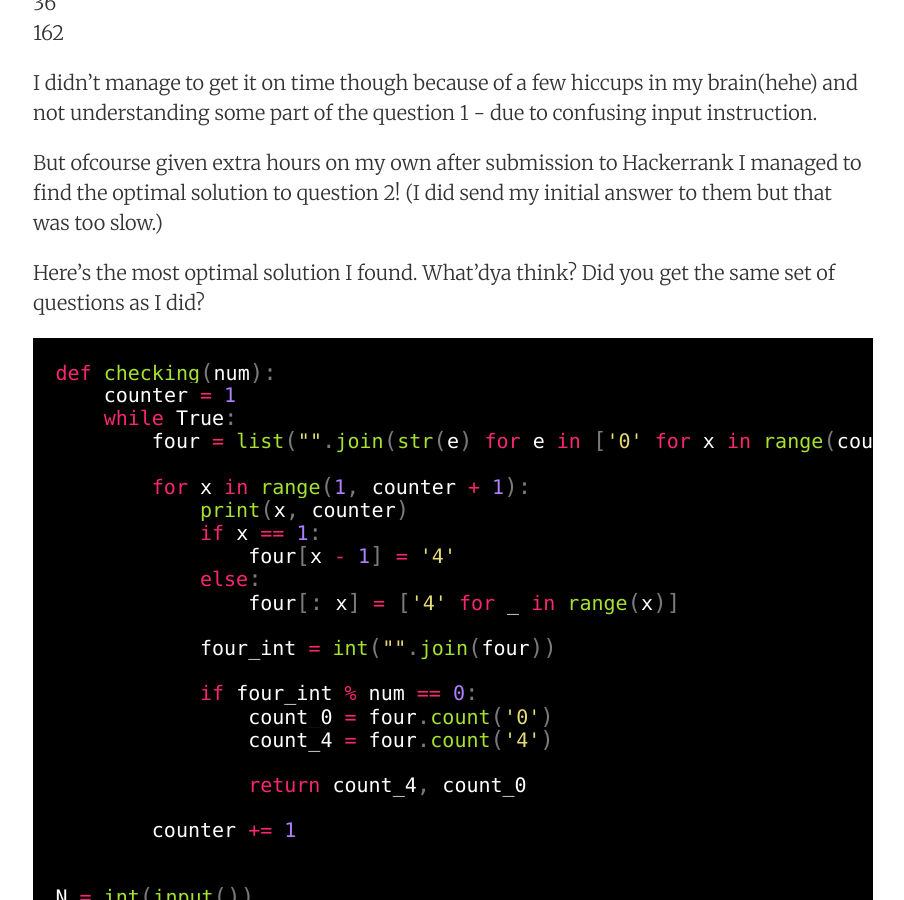
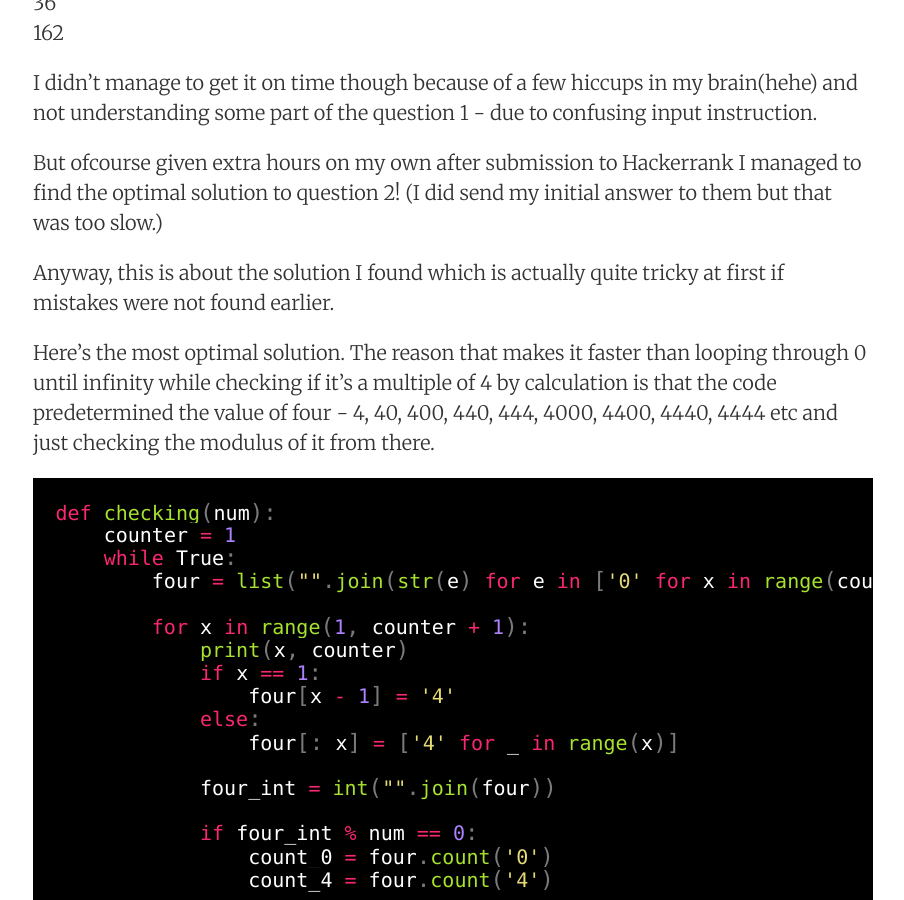
Before and after one commit to farhah/blog, a Jekyll site: the page built from _posts/2017-06-10-Interview-Questions-at-Centralway-Numbrs.md, in a window 1280 px wide and 900 px high, scrolled down 1449 px. Shown: the whole window, without its empty margins (187-1091 px from the left). Built offline with Jekyll 4.4.1, drawn with Linux system fonts in a browser that asks for light colours; formulas are drawn with MathJax 3; comment, search, counter and statistics services are not loaded; some of the changed text lies outside the part shown.

Commit message:
some context

````diff
--- a/_posts/2017-06-10-Interview-Questions-at-Centralway-Numbrs.md
+++ b/_posts/2017-06-10-Interview-Questions-at-Centralway-Numbrs.md
@@ -49,8 +49,12 @@ I didn't manage to get it on time though because of a few hiccups in my brain(he
 But ofcourse given extra hours on my own after submission to Hackerrank I managed to find the optimal solution to question 2!
 (I did send my initial answer to them but that was too slow.)
 
-Here's the most optimal solution I found. What'dya think? Did you get the same set of questions as I did?
 
+Anyway, this is about the solution I found which is actually quite tricky at first if mistakes were not found earlier.
+
+
+Here's the most optimal solution.
+The reason that makes it faster than looping through 0 until infinity while checking if it's a multiple of 4 by calculation is that the code predetermined the value of four - 4, 40, 400, 440, 444, 4000, 4400, 4440, 4444 etc and just checking the modulus of it from there.
 
 
 ```python
````
